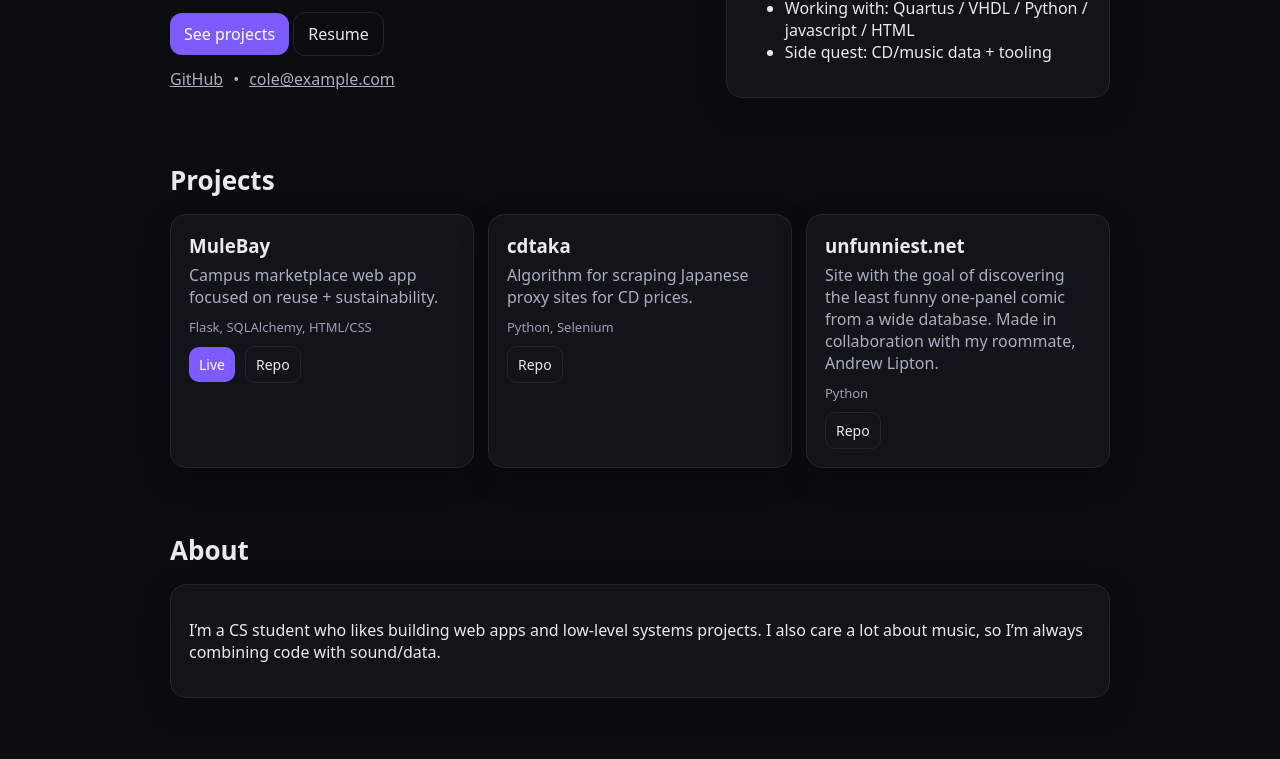
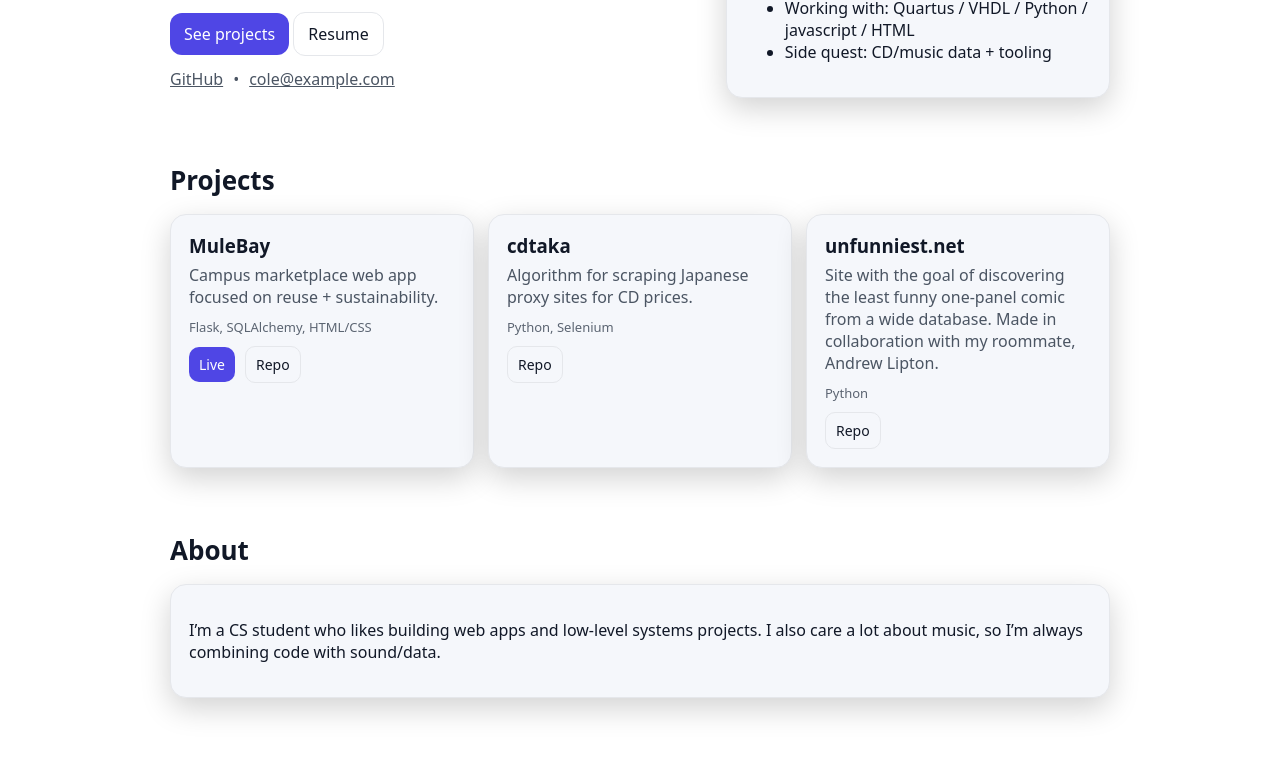
Before and after one commit to colewbennett/colewbennett.github.io, a plain HTML site: page index.html in a window 1280 px wide. Shown: the part 192-951 px from the top of the page. Drawn offline with Linux system fonts and the light colour scheme.

Commit message:
Update styles.css with dark mode

```diff
--- a/css/styles.css
+++ b/css/styles.css
@@ -1,4 +1,13 @@
 :root{
+  --bg:#ffffff;
+  --panel:#f5f7fb;
+  --text:#111827;
+  --muted:#4b5563;
+  --accent:#4f46e5;
+  --border:#e5e7eb;
+}
+
+body.dark{
   --bg:#0b0c10;
   --panel:#12141a;
   --text:#e8eaf0;
```
